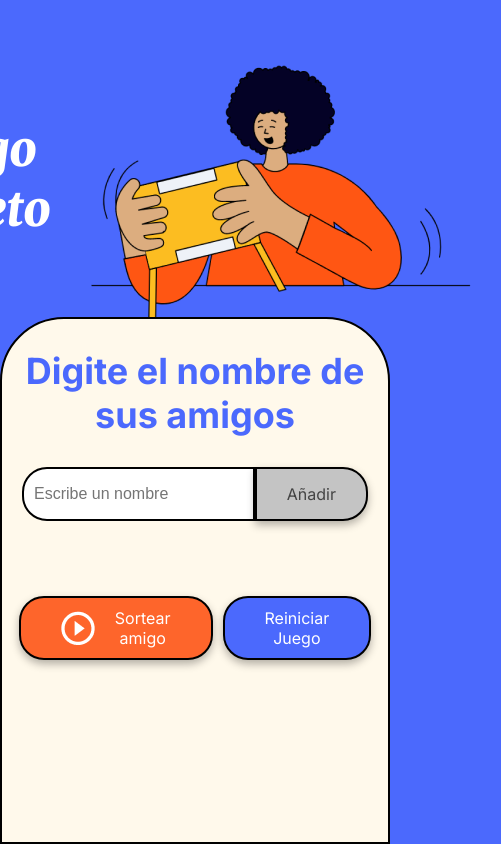
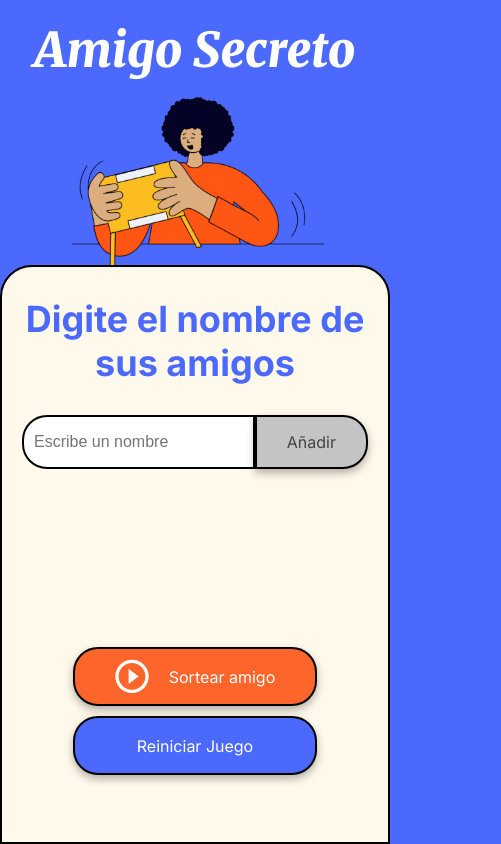
Before and after one commit to Arcturus26/amigo-secreto, a plain HTML site: page index.html in a window 390 px wide. Shown: the whole page, 501 px wide, since content can reach past the window. Drawn offline with Linux system fonts and the light colour scheme.

Commit message:
Crea responsive

```diff
--- a/style.css
+++ b/style.css
@@ -37,15 +37,19 @@ body {
     display: flex;
     justify-content: center;
     align-items: center;
-    padding: 40px 0 0;
+    padding: 20px 0 0;
 }
 
+.header-banner img {
+    width: 100%;
+    max-width: 300px;
+}
 /* Sección de entrada */
 .input-section {
     flex: 70%;
     background-color: var(--color-secondary);
     border: 2px solid #000;
-    border-radius: 64px 64px 0 0;
+    border-radius: 32px 32px 0 0;
     display: flex;
     flex-direction: column;
     align-items: center;
@@ -55,7 +59,7 @@ body {
 
 /* Títulos */
 .main-title {
-    font-size: 48px;
+    font-size: 3rem;
     font-family: "Merriweather", serif;
     font-weight: 900;
     font-style: italic;
@@ -64,7 +68,7 @@ body {
 
 .section-title {
     font-family: "Inter", serif;
-    font-size: 36px;
+    font-size: 2.25rem;
     font-weight: 700;
     color: var(--color-primary);
     margin: 10px 0;
@@ -87,11 +91,16 @@ body {
     border-radius: 25px 0 0 25px;
     font-size: 16px;
 }
-
+.name-list {
+    display: grid;
+    grid-template-columns: repeat(3, 1fr);
+    column-gap: 40px;
+    row-gap: 20px;
+}
 .button-container {
     width: auto;
-    justify-content: center;
-    display: flex;
+    display: grid;
+    grid-template-columns: 1fr 1fr;
     gap: 10px;
 }
 
@@ -149,12 +158,12 @@ ul {
 .button-draw {
     display: flex;
     align-items: center;
-    width: 100%;
+    justify-content: center;
     padding: 10px 40px;
     color: var(--color-white);
     background-color: var(--color-button);
     font-size: 16px;
-    /*margin-bottom: 18px;*/
+
 }
 
 .button-draw img {
@@ -170,7 +179,6 @@ ul {
     display: flex;
     align-items: center;
     justify-content: center;
-    width: 100%;
     padding: 10px 40px;
     color: var(--color-white);
     background-color: var(--color-primary);
@@ -180,3 +188,15 @@ ul {
 .button-reset:hover {
     background-color: var(--color-primary-hover);
 }
+
+@media (max-width: 768px) {
+    .header-banner {
+        flex-direction: column;
+    }
+    .button-container {
+        margin-top: 30%;
+        grid-template-columns: 1fr;
+        grid-template-rows: 1fr 1fr;
+    }
+
+}
```
